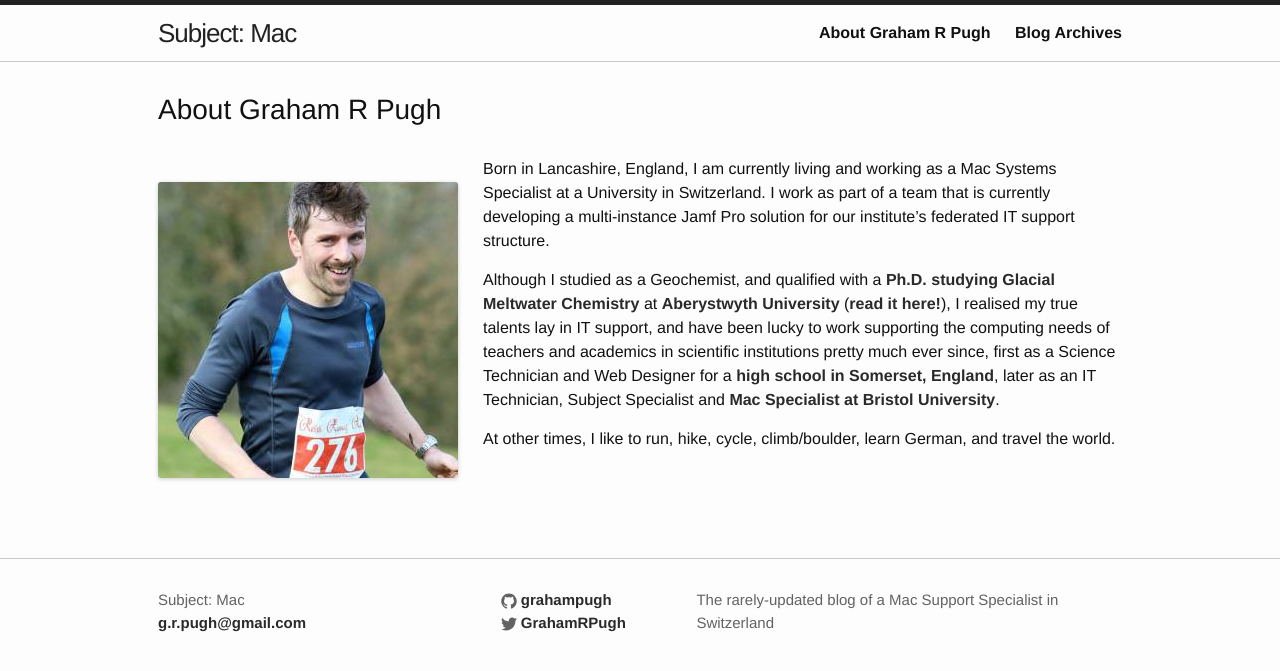
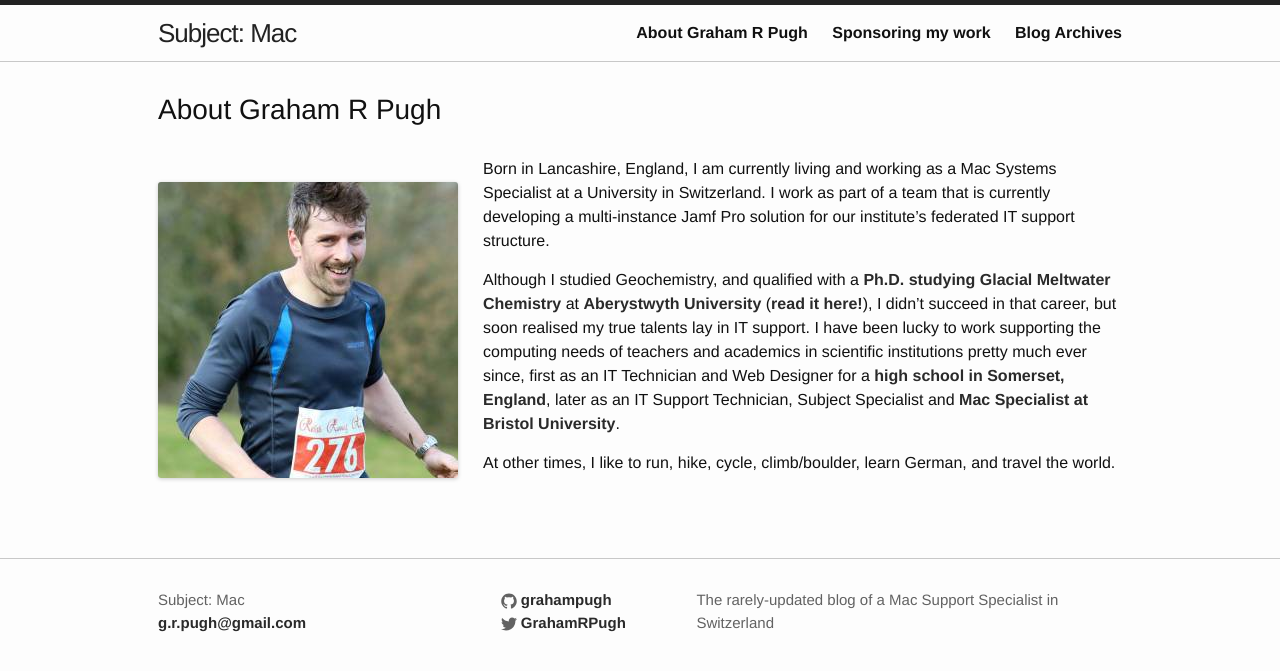
Before and after one commit to grahampugh/grahampugh.github.io, a Jekyll site: the page built from about.md, in a window 1280 px wide. Shown: the top 671 px of the page. Built offline with Jekyll 4.4.1, drawn with Linux system fonts in a browser that asks for light colours; comment, search, counter and statistics services are not loaded.

Commit message:
small edit

```diff
--- a/about.md
+++ b/about.md
@@ -7,7 +7,7 @@
 
 Born in Lancashire, England, I am currently living and working as a Mac Systems Specialist at a University in Switzerland.  I work as part of a team that is currently developing a multi-instance Jamf Pro solution for our institute's federated IT support structure.
 
-Although I studied as a Geochemist, and qualified with a [Ph.D. studying Glacial Meltwater Chemistry][1] at [Aberystwyth University][3] ([read it here!][2]), I realised my true talents lay in IT support, and have been lucky to work supporting the computing needs of teachers and academics in scientific institutions pretty much ever since, first as a Science Technician and Web Designer for a [high school in Somerset, England][4], later as an IT Technician, Subject Specialist and [Mac Specialist at Bristol University][5].
+Although I studied Geochemistry, and qualified with a [Ph.D. studying Glacial Meltwater Chemistry][1] at [Aberystwyth University][3] ([read it here!][2]), I didn't succeed in that career, but soon realised my true talents lay in IT support. I have been lucky to work supporting the computing needs of teachers and academics in scientific institutions pretty much ever since, first as an IT Technician and Web Designer for a [high school in Somerset, England][4], later as an IT Support Technician, Subject Specialist and [Mac Specialist at Bristol University][5].
 
 At other times, I like to run, hike, cycle, climb/boulder, learn German, and travel the world.
 
```
Also changed, not shown: sponsor.md (added, +11 -0 lines).
